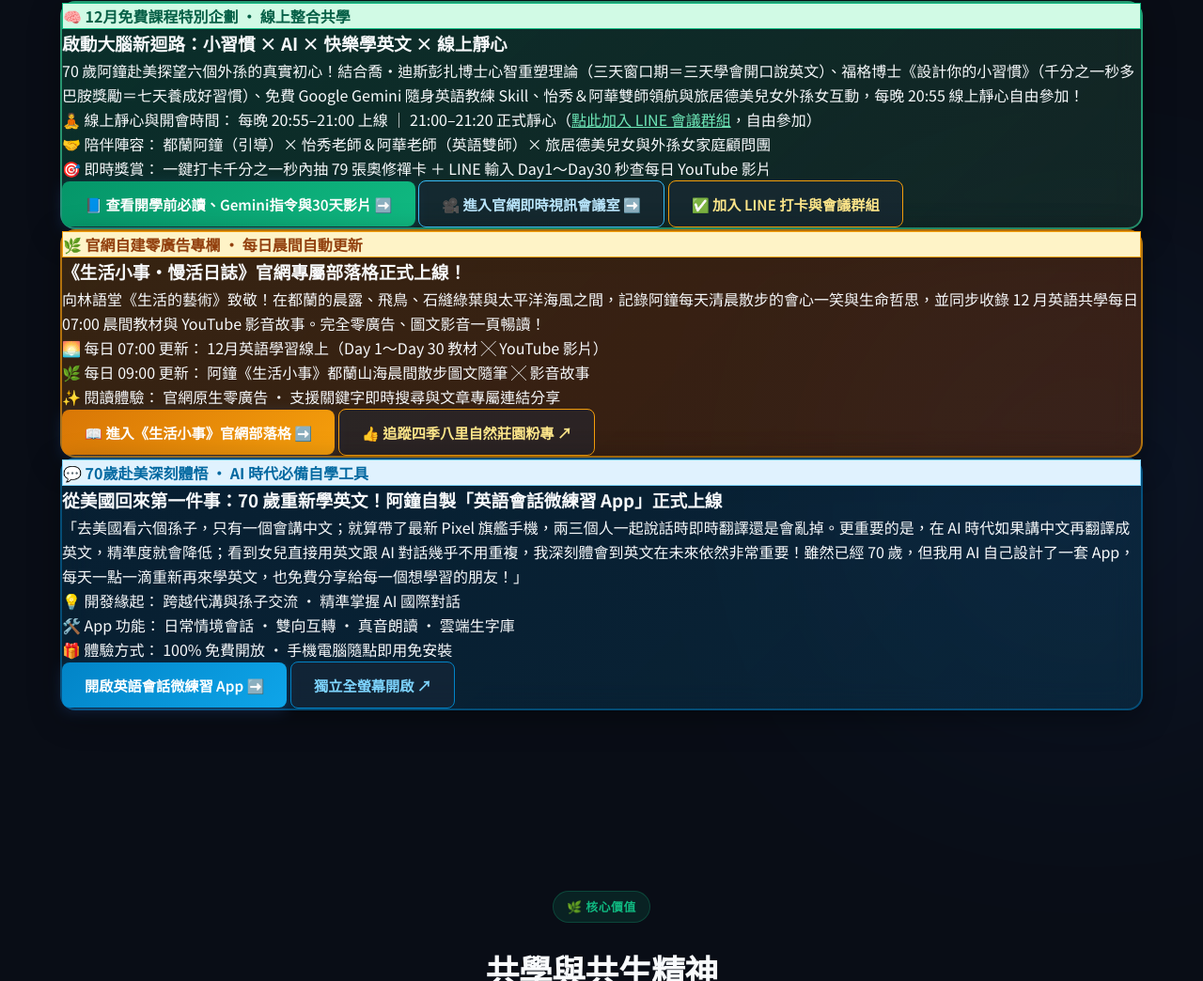
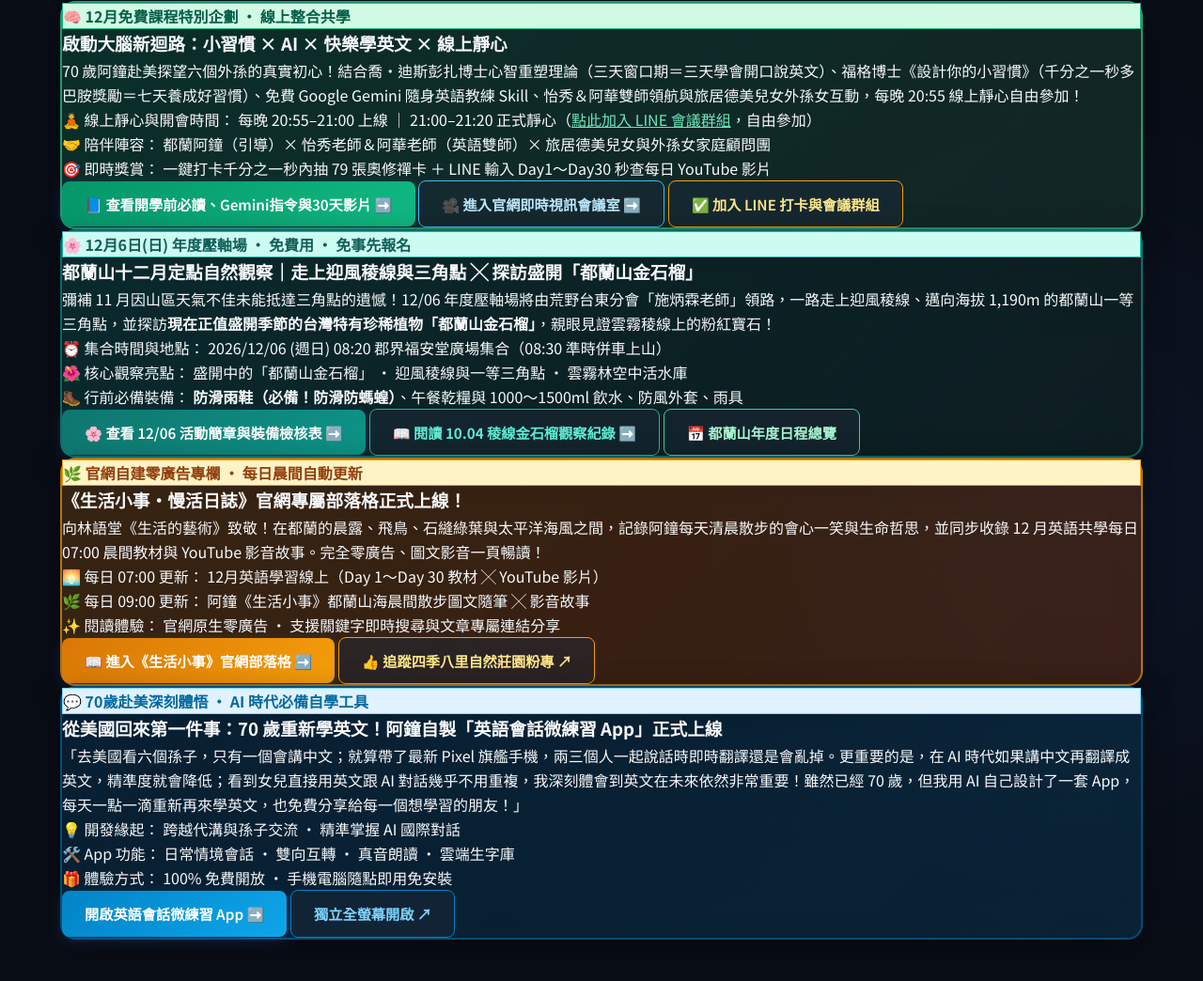
Before and after one commit to jimchenlichung/LearnDulanWay, a plain HTML site: page index.html in a window 1280 px wide. Shown: the part 1046-2090 px from the top of the page at 94% size. Drawn offline with Linux system fonts and the light colour scheme.

Commit message:
於首頁最新即時特報新增12/06都蘭山定點觀察（走上稜線三角點×探訪盛開都蘭山金石榴）卡片

```diff
--- a/index.html
+++ b/index.html
@@ -245,6 +245,47 @@
           </div>
         </div>
 
+        <!-- Promo: December 6 Dulan Mountain Observation (12/06 都蘭山定點觀察：稜線三角點 × 都蘭山金石榴盛開) -->
+        <div class="promo-card glass-card promo-card-ai" style="border: 2px solid rgba(13, 148, 136, 0.65); background: linear-gradient(135deg, rgba(13, 148, 136, 0.22) 0%, rgba(18, 40, 32, 0.48) 100%);">
+          <div class="promo-card-glow" style="background: radial-gradient(circle at 50% 0%, rgba(45, 212, 191, 0.35) 0%, transparent 70%);"></div>
+          <div class="promo-card-inner">
+            <div class="promo-badge" style="background: #ccfbf1; border: 1px solid #14b8a6; color: #115e59; font-weight: 700;">
+              <span>🌸</span> 12月6日(日) 年度壓軸場 ‧ 免費用 ‧ 免事先報名
+            </div>
+            <h3 class="promo-title">
+              都蘭山十二月定點自然觀察｜走上迎風稜線與三角點 ╳ 探訪盛開「都蘭山金石榴」
+            </h3>
+            <p class="promo-desc">
+              彌補 11 月因山區天氣不佳未能抵達三角點的遺憾！12/06 年度壓軸場將由荒野台東分會「施炳霖老師」領路，一路走上迎風稜線、邁向海拔 1,190m 的都蘭山一等三角點，並探訪<strong>現在正值盛開季節的台灣特有珍稀植物「都蘭山金石榴」</strong>，親眼見證雲霧稜線上的粉紅寶石！
+            </p>
+            <div class="promo-meta-list">
+              <div class="promo-meta-item">
+                <span class="meta-label">⏰ 集合時間與地點：</span>
+                <span class="meta-value">2026/12/06 (週日) 08:20 郡界福安堂廣場集合（08:30 準時併車上山）</span>
+              </div>
+              <div class="promo-meta-item">
+                <span class="meta-label">🌺 核心觀察亮點：</span>
+                <span class="meta-value">盛開中的「都蘭山金石榴」 ‧ 迎風稜線與一等三角點 ‧ 雲霧林空中活水庫</span>
+              </div>
+              <div class="promo-meta-item">
+                <span class="meta-label">🥾 行前必備裝備：</span>
+                <span class="meta-value"><strong>防滑雨鞋（必備！防滑防螞蝗）</strong>、午餐乾糧與 1000～1500ml 飲水、防風外套、雨具</span>
+              </div>
+            </div>
+            <div class="promo-actions">
+              <a href="dulanshan/20261206/index.html" class="btn btn-primary" style="background: linear-gradient(135deg, #0f766e, #0d9488); border-color: #0d9488;">
+                🌸 查看 12/06 活動簡章與裝備檢核表 ➡️
+              </a>
+              <a href="dulanshan/20261004/index.html" class="btn btn-secondary" style="border-color: #14b8a6; color: #5eead4; font-weight: 700;">
+                📖 閱讀 10.04 稜線金石榴觀察紀錄 ➡️
+              </a>
+              <a href="dulanshan/index.html" class="btn btn-secondary" style="border-color: #34d399; color: #a7f3d0;">
+                📅 都蘭山年度日程總覽
+              </a>
+            </div>
+          </div>
+        </div>
+
         <!-- Promo: Official Daily Life & Slow Living Blog (生活小事・都蘭慢活日誌部落格) -->
         <div class="promo-card glass-card promo-card-ai" style="border: 2px solid rgba(245, 158, 11, 0.65); background: linear-gradient(135deg, rgba(217, 119, 6, 0.22) 0%, rgba(120, 53, 15, 0.42) 100%);">
           <div class="promo-card-glow" style="background: radial-gradient(circle at 50% 0%, rgba(245, 158, 11, 0.38) 0%, transparent 70%);"></div>
```
